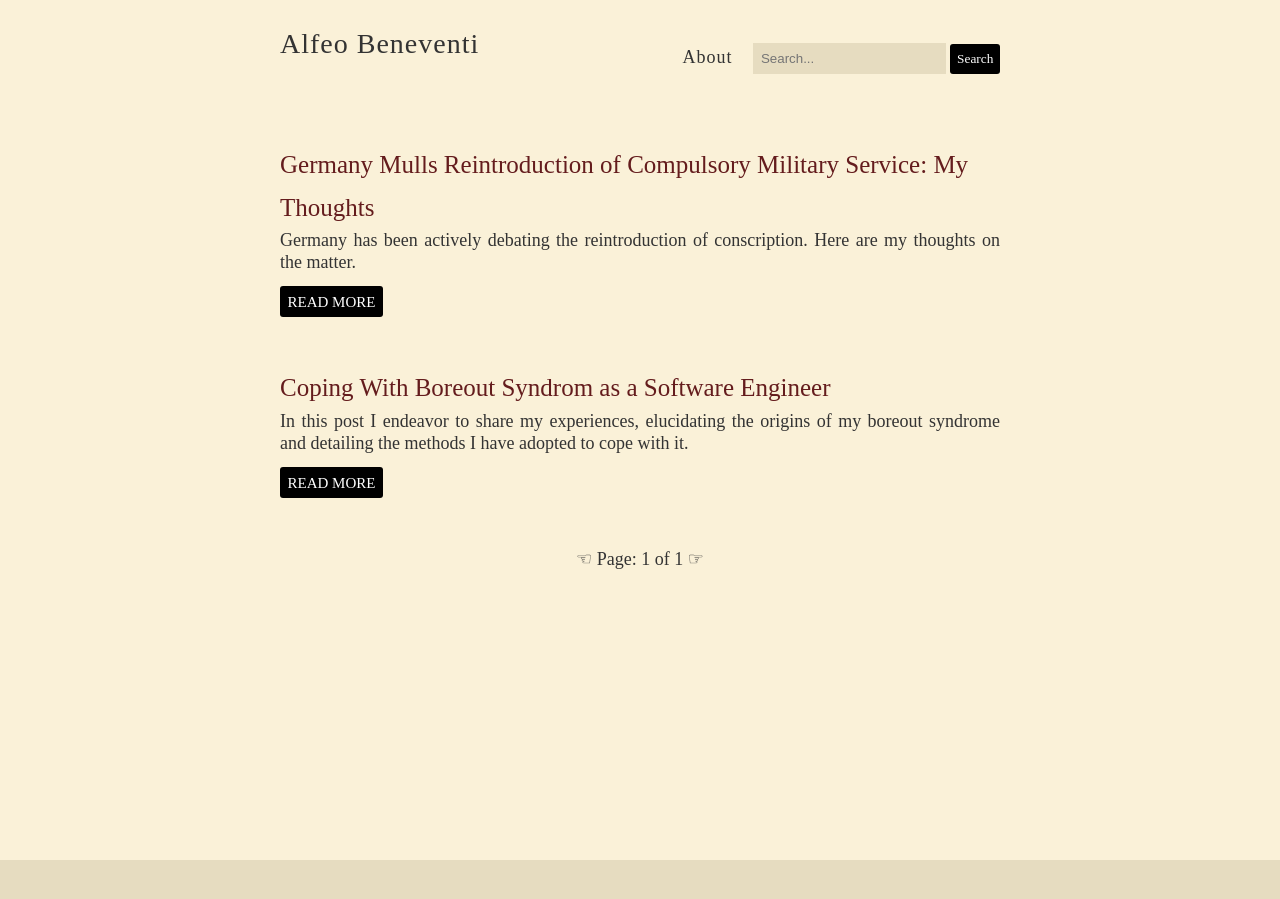
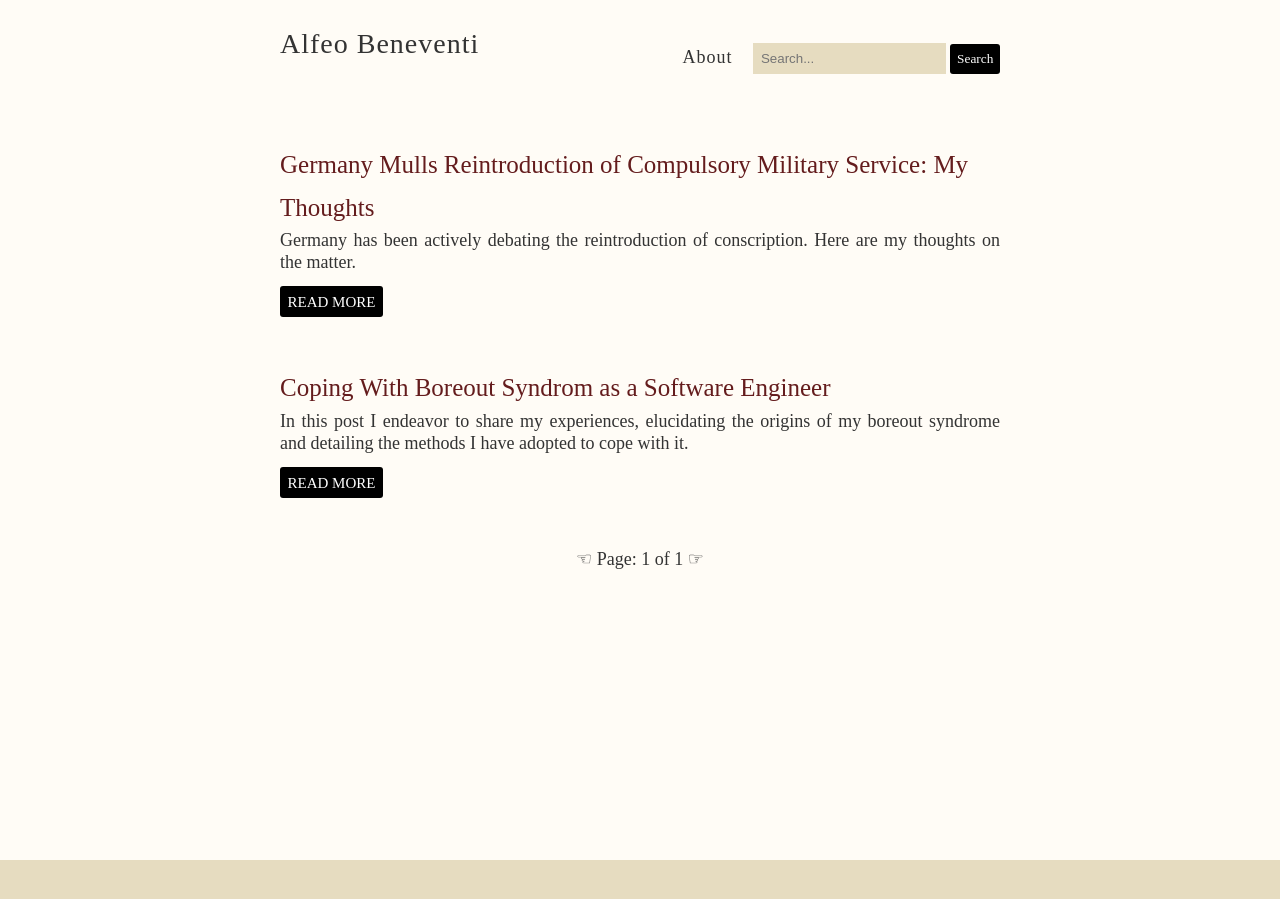
Before and after one commit to alfeobeneventi/alfeobeneventi.github.io, a Jekyll site: the page built from index.html, in a window 1280 px wide. Built offline with Jekyll 4.4.1, drawn with Linux system fonts in a browser that asks for light colours; the list of posts is cut into pages by our own code.

```diff
--- a/_sass/_variables.scss
+++ b/_sass/_variables.scss
@@ -8,7 +8,7 @@
 $red: #641c1d;
 $blood: #b40000;
 $paper: #e6dcc0;
-$lightPaper: #faf1d8;
+$lightPaper: #fffcf6;
 $green: #004225;
 
 // Grays
```
